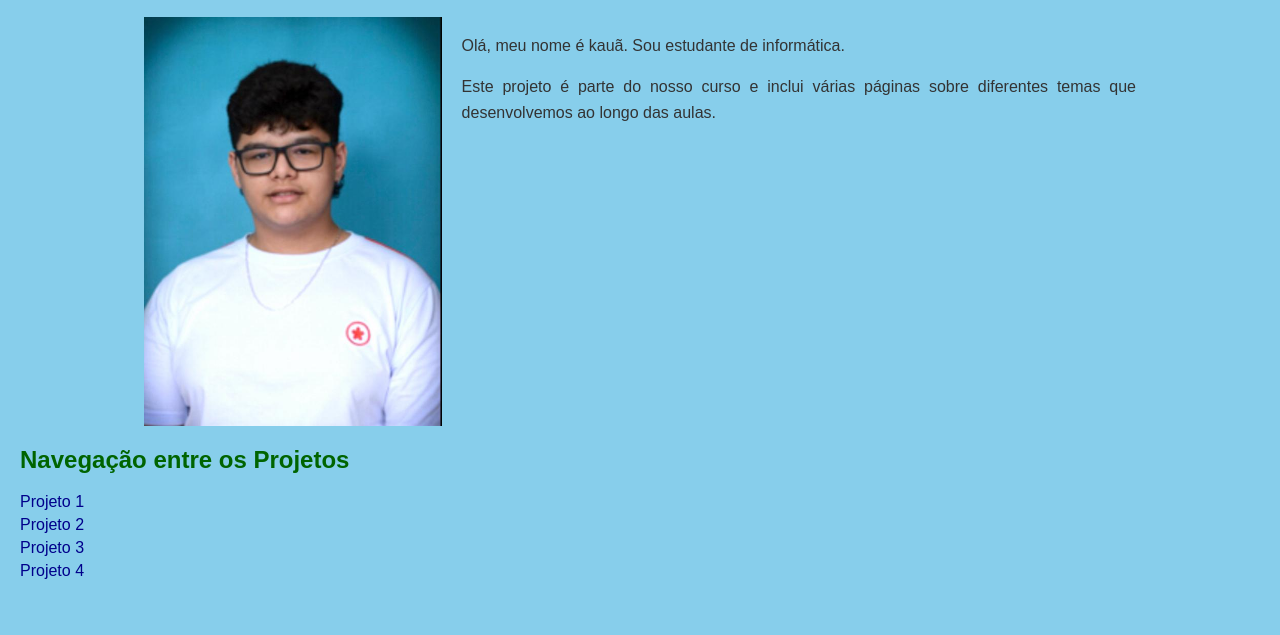
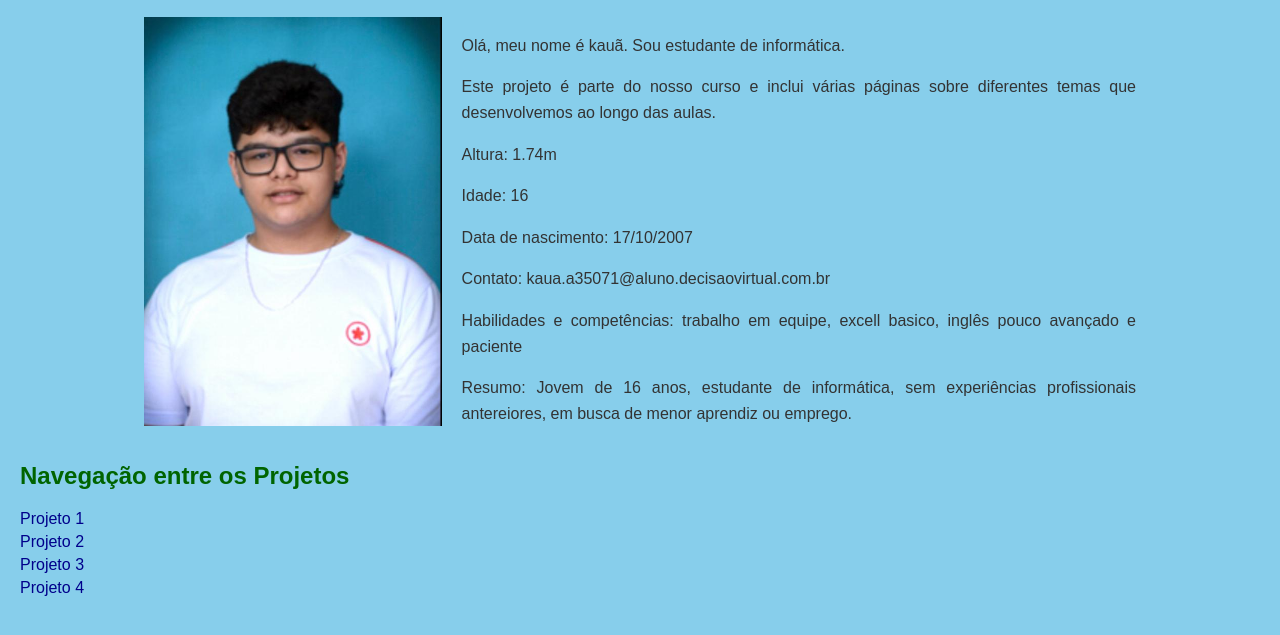
Before and after one commit to tkshacota/projeto-kaua, a plain HTML site: page index.html in a window 1280 px wide. Shown: the part 131-766 px from the top of the page. Drawn offline with Linux system fonts and the light colour scheme.

Commit message:
Update index.html

```diff
--- a/index.html
+++ b/index.html
@@ -14,6 +14,12 @@
         <div class="conteudo">
             <p>Olá, meu nome é kauã. Sou estudante de informática.</p>
             <p>Este projeto é parte do nosso curso e inclui várias páginas sobre diferentes temas que desenvolvemos ao longo das aulas.</p>
+            <p>Altura: 1.74m</p>
+            <P>Idade: 16</P>
+            <p>Data de nascimento: 17/10/2007</p>
+            <p>Contato: kaua.a35071@aluno.decisaovirtual.com.br</p>
+            <p>Habilidades e competências: trabalho em equipe, excell basico, inglês pouco avançado e paciente
+            <p>Resumo: Jovem de 16 anos, estudante de informática, sem experiências profissionais antereiores, em busca de menor aprendiz ou emprego.</p>
         </div>
     </div>
 
```
